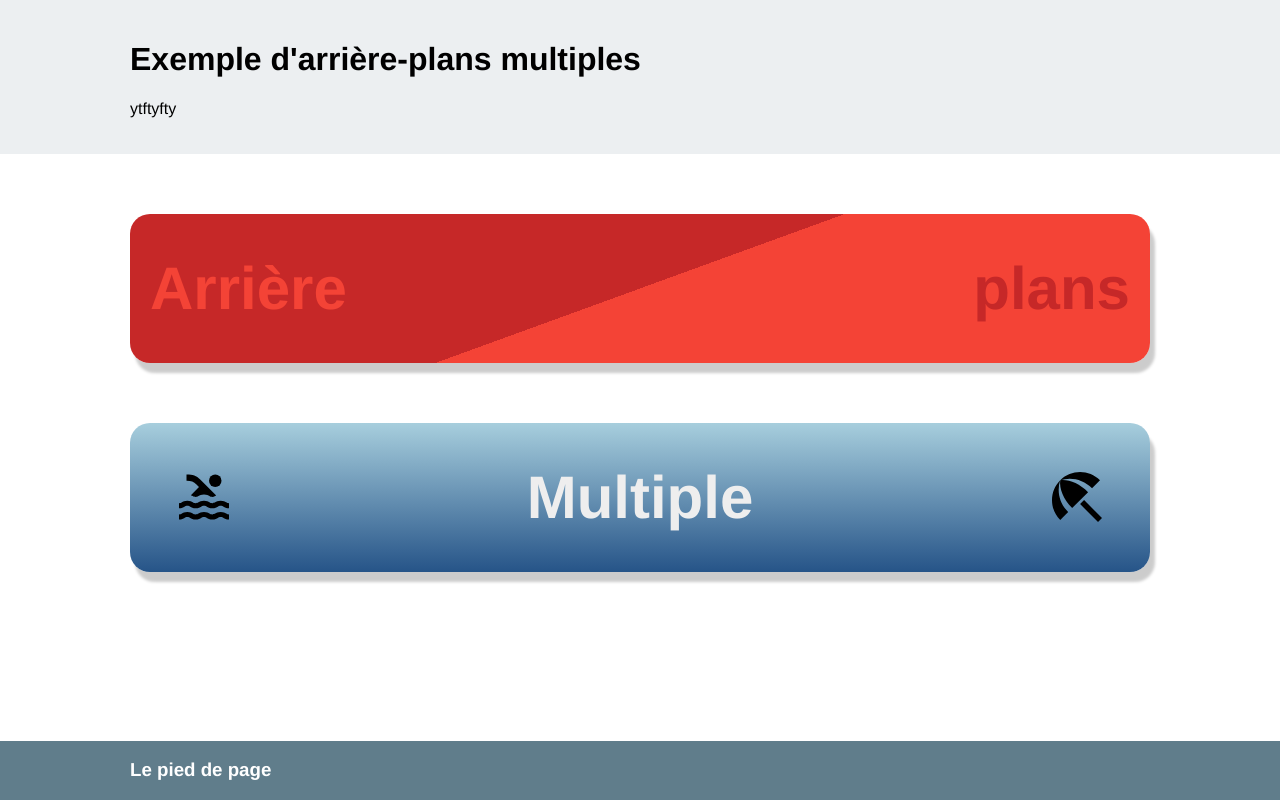
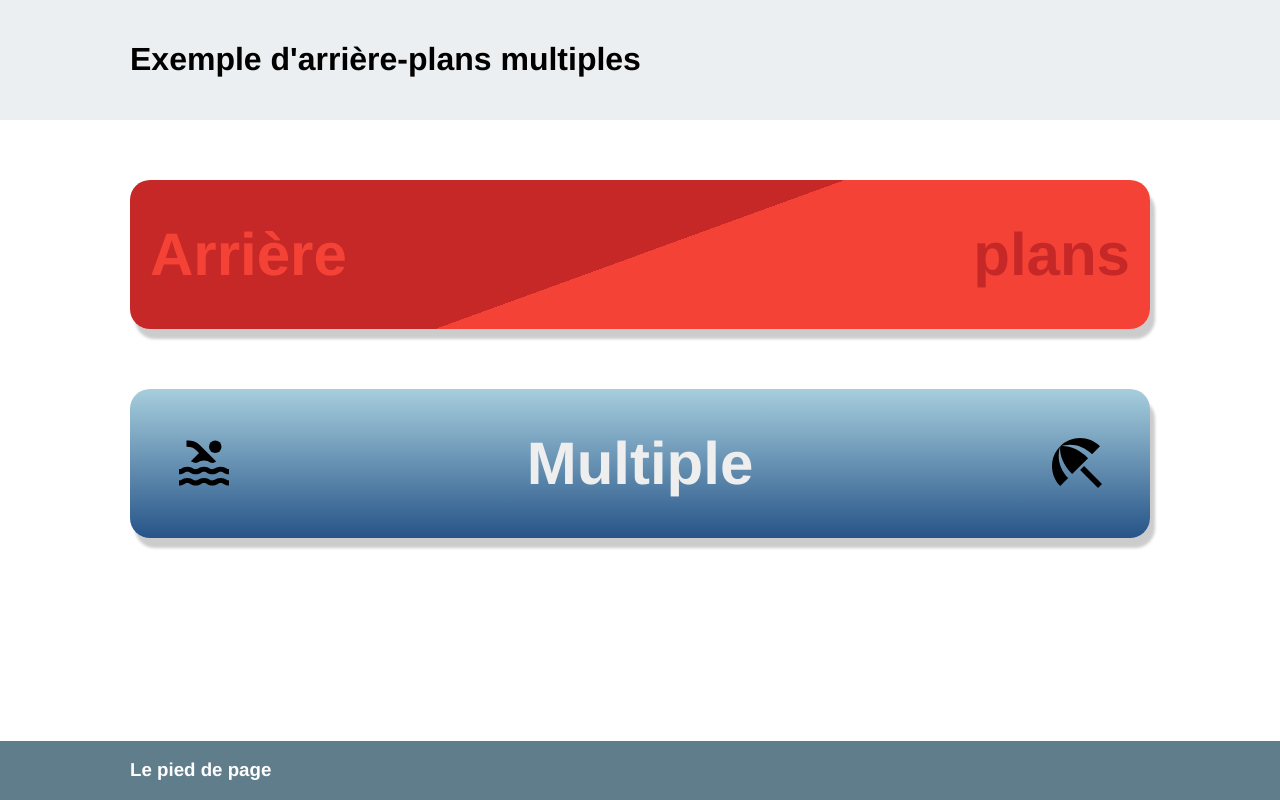
Before and after one commit to LauraGreen00/exercice0003, a plain HTML site: page index.html in a window 1280 px wide. Drawn offline with Linux system fonts and the light colour scheme.

Commit message:
enlever un autre paragraphe

```diff
--- a/index.html
+++ b/index.html
@@ -16,8 +16,6 @@
 <header>
     <div class="wrapper">
         <h1>Exemple d'arrière-plans multiples</h1>
-
-<p>ytftyfty</p>
     </div>
 </header>
 
```
